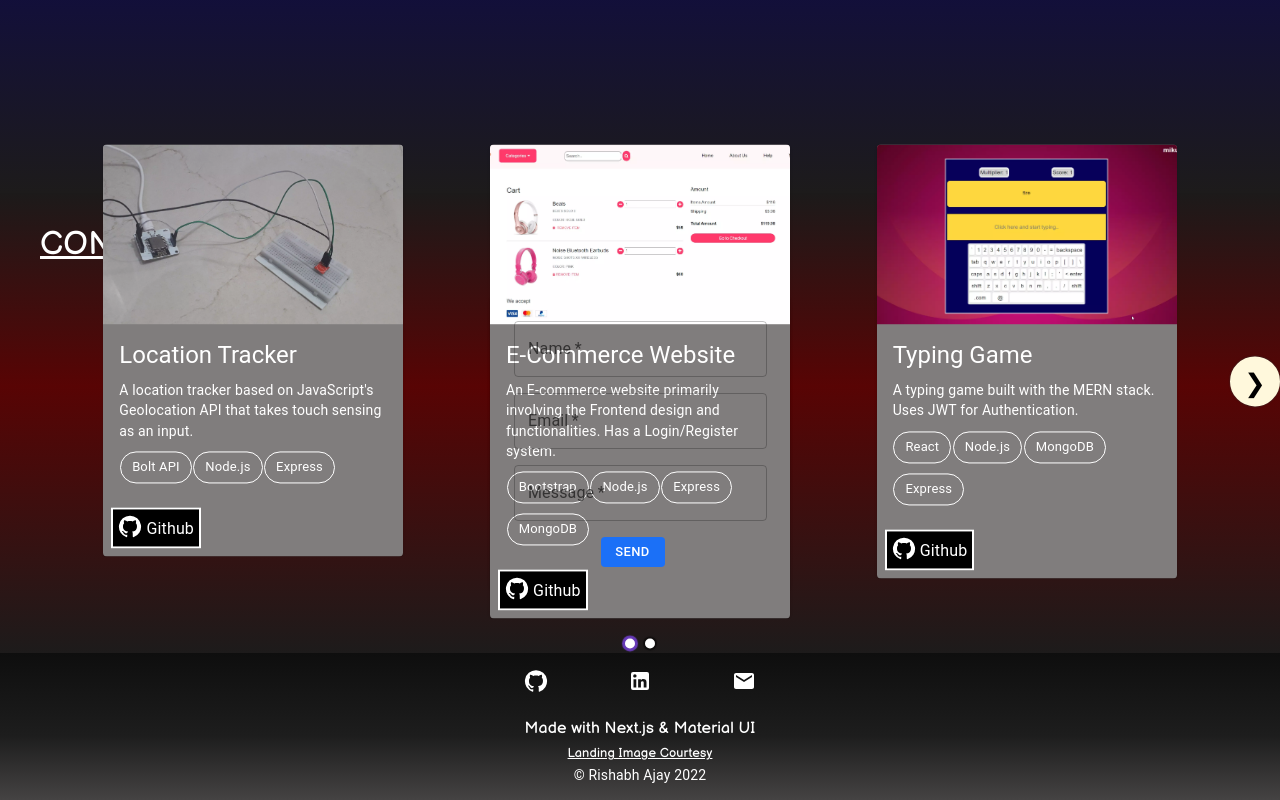
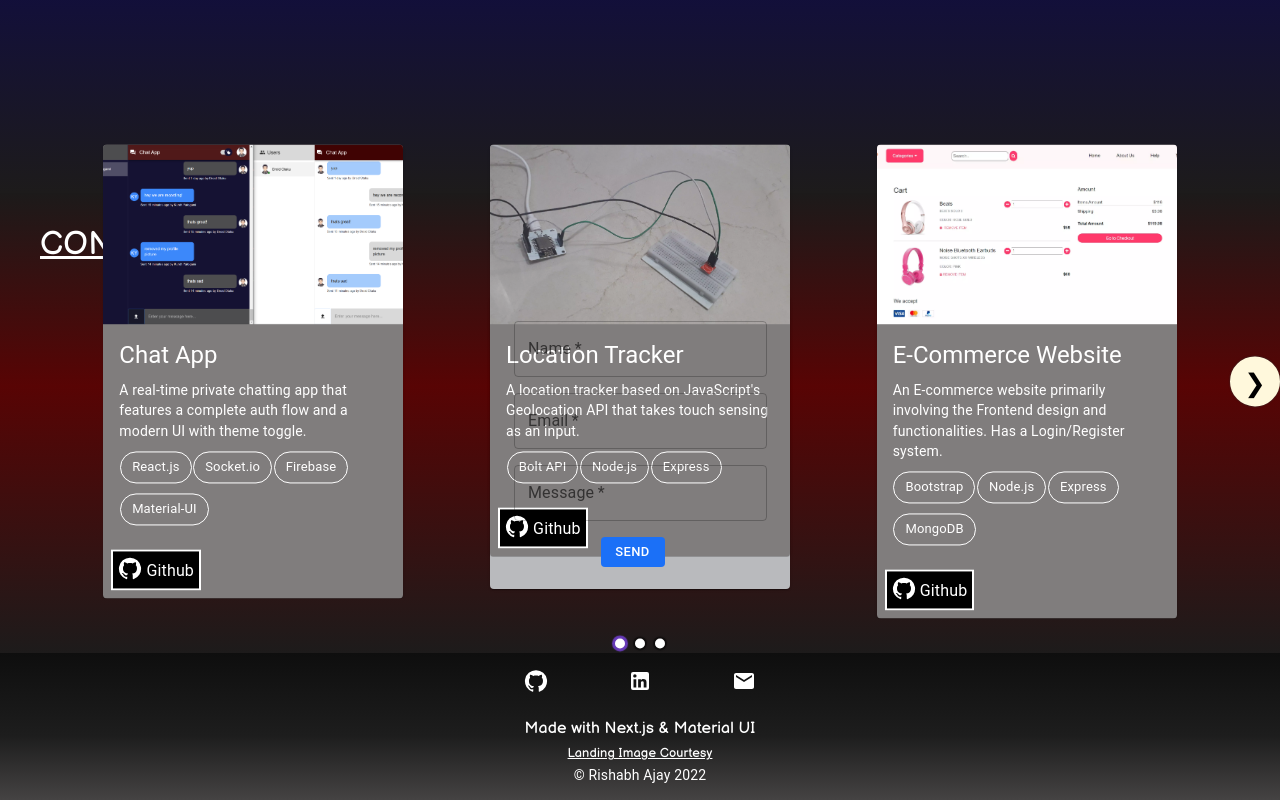
Before and after one commit to rishabhAjay/my-portfolio, a Next.js app: page / in a window 1280 px wide. Shown: the part 2648-3448 px from the top of the page. Built offline with nearby package versions, Linux system fonts and the light colour scheme.

Commit message:
updated projects

```diff
--- a/components/projects/Project.js
+++ b/components/projects/Project.js
@@ -9,6 +9,15 @@ const Project = (props) => {
   const [items, setItems] = useState([
     {
       id: 1,
+      project: "Chat App",
+      description:
+        "A real-time private chatting app that features a complete auth flow and a modern UI with theme toggle. ",
+      techs: ["React.js", "Socket.io", "Firebase", "Material-UI"],
+      link: "https://github.com/rishabhAjay/chatApp",
+      image: "/chatapp.webp",
+    },
+    {
+      id: 2,
       project: "Location Tracker",
       description:
         "A location tracker based on JavaScript's Geolocation API that takes touch sensing as an input. ",
@@ -17,7 +26,7 @@ const Project = (props) => {
       image: "/iot3.webp",
     },
     {
-      id: 2,
+      id: 3,
       project: "E-Commerce Website",
       description:
         "An E-commerce website primarily involving the Frontend design and functionalities. Has a Login/Register system. ",
@@ -26,7 +35,7 @@ const Project = (props) => {
       image: "/cart.webp",
     },
     {
-      id: 3,
+      id: 4,
       project: "Typing Game ",
       description:
         "A typing game built with the MERN stack. Uses JWT for Authentication. ",
@@ -35,7 +44,7 @@ const Project = (props) => {
       image: "/Game.webp",
     },
     {
-      id: 4,
+      id: 5,
       project: "Lights Off ",
       description:
         "A Discord Bot that inverts the colors or grayscales an image. Useful for light-mode images. ",
@@ -44,7 +53,7 @@ const Project = (props) => {
       image: "/LightsOff.webp",
     },
     {
-      id: 5,
+      id: 6,
       project: "Patient Record System",
       description:
         "A CRUD application that allows clinic staff members to add, delete, update and view patient Details. ",
@@ -53,7 +62,7 @@ const Project = (props) => {
       image: "/registration.webp",
     },
     {
-      id: 6,
+      id: 7,
       project: "Circular Buffer Simulation ",
       description:
         "A computer graphics project that simulates the working of a Circular Queue. ",
```
Also changed, not shown: public/chatapp.webp (added).
